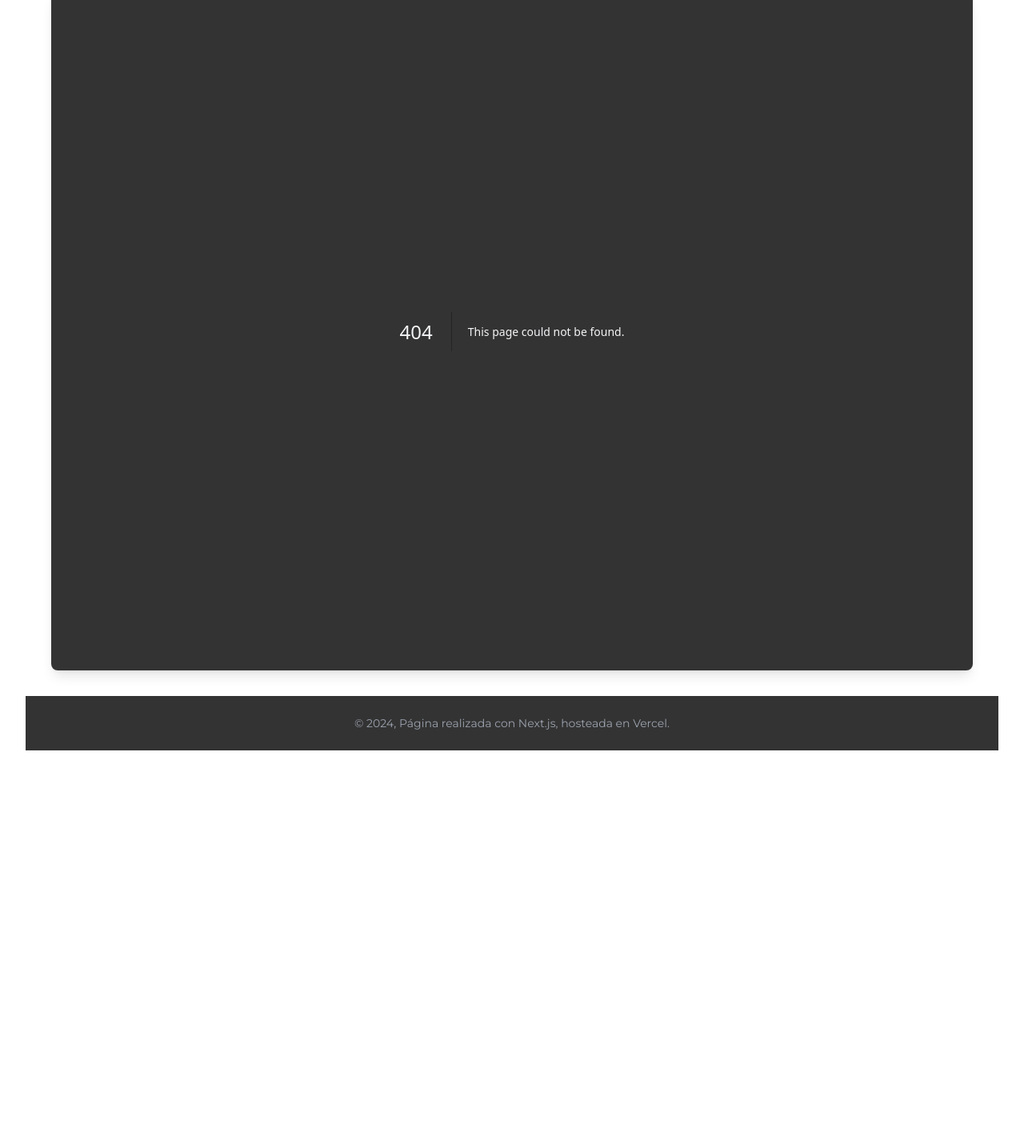
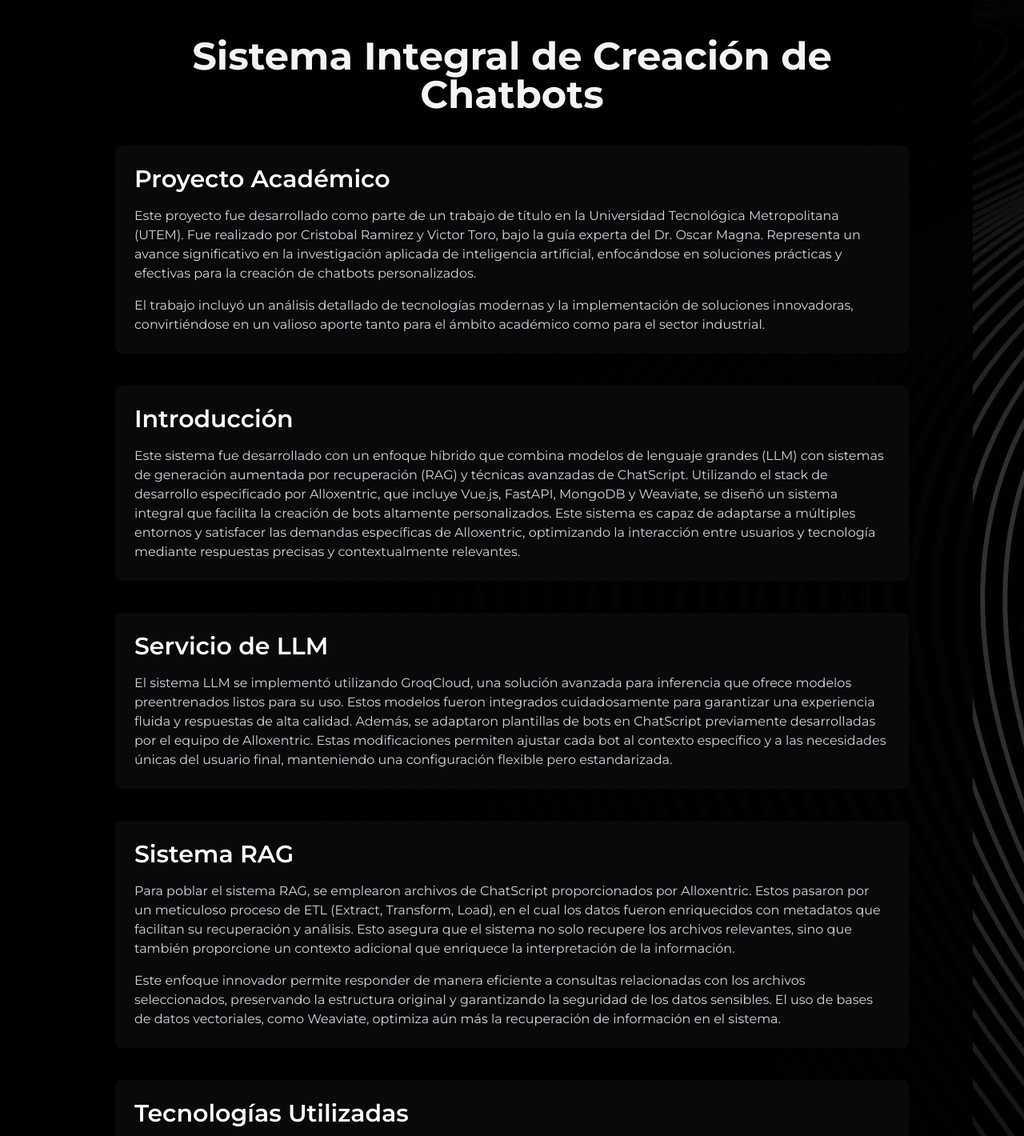
Before and after one commit to CristRamirezG/portfolio, a Next.js app: page /projects/Chatbots in a window 1280 px wide. Before the commit this address had no page. Shown: the part 138-1558 px from the top of the page at 80% size. Before the commit the page ends 1108 px from the top, so only its background shows below. Built offline with nearby package versions, Linux system fonts and the light colour scheme.

Commit message:
Nuevas fotos y pagina para chatbot

```diff
--- a/app/components/Projects.tsx
+++ b/app/components/Projects.tsx
@@ -15,9 +15,9 @@ const projects: Project[] = [
   {
     title: "Fine-tuning de Modelos LLM",
     description:
-      "2022-2024: Ajuste fino de modelos de lenguaje locales con Python y Conda, publicado en GitHub y Hugging Face. Implementación de redes convolucionales y procesos ETL para mejorar capacidades predictivas y de clasificación.",
+      "2024: Proyecto en el cual desarrolle un modelo de fine-tuning basado en mistralai/Mistral-7B-Instruct-v0.2, diseñado para responder de manera efectiva a todo tipo de consultas relacionadas con Drácula, la obra clásica de Bram Stoker publicada en 1897.",
     images: ["/project_img/Finetunning/1.png"],
-    link: "https://colab.research.google.com/drive/1yWyM0RiIIk3FcEBMaWyFcPQ6EOsFhQYk?usp=sharing",
+    link: "https://github.com/CristRamirezG/Finetunning-Mistral7B-qlora-dracula-bram-stoker-1897",
   },
   {
     title: "Bot de Discord con LLM, Text-to-Voice y Sistema RAG",
@@ -29,14 +29,14 @@ const projects: Project[] = [
   {
     title: "Sistema de Automatización de Chatbots",
     description:
-      "2024: Creación automática de chatbots en ChatScript. Integración de Vue.js, Keycloak, MongoDB, GroqCloud API, Weaviate y LangChain, optimizando memoria y concurrencia.",
+      "2024: Creación automática de chatbots en ChatScript Utilizando Modelos LLM. Integración de Vue.js, Keycloak, MongoDB, GroqCloud API, Weaviate y LangChain, optimizando memoria y concurrencia.",
     images: ["/project_img/Chatbots/1.png"],
-    link: "/",
+    link: "/projects/Chatbots",
   },
   {
     title: "Sistema de Campañas Telefónicas",
     description:
-      "2023: Desarrollo de un sistema para gestionar campañas de llamadas telefónicas. Utilización de Vue.js, FastAPI, MongoDB y Docker en un entorno robusto basado en Asterisk.",
+      "2023: Desarrollo de un sistema para gestionar campañas de llamadas telefónicas. Utilización de Vue.js, FastAPI, MongoDB y Docker en un entorno basado en Asterisk.",
     images: [
       "/project_img/Phonecampaign/1.png",
       "/project_img/Phonecampaign/2.png",
--- /dev/null
+++ b/app/projects/Chatbots/page.tsx
@@ -0,0 +1,156 @@
+import Link from "next/link";
+
+export default function Page() {
+  return (
+    <div className="max-w-5xl mx-auto px-4 py-8 space-y-10">
+      {/* Título del proyecto */}
+      <h1 className="text-5xl font-bold text-center text-shadow mb-10">
+        Sistema Integral de Creación de Chatbots
+      </h1>
+
+      {/* Proyecto Académico */}
+      <section className="bg-zinc-950 rounded-lg p-6 shadow-lg space-y-4">
+        <h2 className="text-3xl font-semibold text-white">
+          Proyecto Académico
+        </h2>
+        <p className="text-gray-300">
+          Este proyecto fue desarrollado como parte de un trabajo de título en
+          la Universidad Tecnológica Metropolitana (UTEM). Fue realizado por
+          Cristobal Ramirez y Victor Toro, bajo la guía experta del Dr. Oscar
+          Magna. Representa un avance significativo en la investigación aplicada
+          de inteligencia artificial, enfocándose en soluciones prácticas y
+          efectivas para la creación de chatbots personalizados.
+        </p>
+        <p className="text-gray-300">
+          El trabajo incluyó un análisis detallado de tecnologías modernas y la
+          implementación de soluciones innovadoras, convirtiéndose en un valioso
+          aporte tanto para el ámbito académico como para el sector industrial.
+        </p>
+      </section>
+
+      {/* Introducción */}
+      <section className="bg-zinc-950 rounded-lg p-6 shadow-lg space-y-4">
+        <h2 className="text-3xl font-semibold text-white">Introducción</h2>
+        <p className="text-gray-300">
+          Este sistema fue desarrollado con un enfoque híbrido que combina
+          modelos de lenguaje grandes (LLM) con sistemas de generación aumentada
+          por recuperación (RAG) y técnicas avanzadas de ChatScript. Utilizando
+          el stack de desarrollo especificado por Alloxentric, que incluye
+          Vue.js, FastAPI, MongoDB y Weaviate, se diseñó un sistema integral que
+          facilita la creación de bots altamente personalizados. Este sistema es
+          capaz de adaptarse a múltiples entornos y satisfacer las demandas
+          específicas de Alloxentric, optimizando la interacción entre usuarios
+          y tecnología mediante respuestas precisas y contextualmente
+          relevantes.
+        </p>
+      </section>
+
+      {/* Servicio de LLM */}
+      <section className="bg-zinc-950 rounded-lg p-6 shadow-lg space-y-4">
+        <h2 className="text-3xl font-semibold text-white">Servicio de LLM</h2>
+        <p className="text-gray-300">
+          El sistema LLM se implementó utilizando GroqCloud, una solución
+          avanzada para inferencia que ofrece modelos preentrenados listos para
+          su uso. Estos modelos fueron integrados cuidadosamente para garantizar
+          una experiencia fluida y respuestas de alta calidad. Además, se
+          adaptaron plantillas de bots en ChatScript previamente desarrolladas
+          por el equipo de Alloxentric. Estas modificaciones permiten ajustar
+          cada bot al contexto específico y a las necesidades únicas del usuario
+          final, manteniendo una configuración flexible pero estandarizada.
+        </p>
+      </section>
+
+      {/* Sistema RAG */}
+      <section className="bg-zinc-950 rounded-lg p-6 shadow-lg space-y-4">
+        <h2 className="text-3xl font-semibold text-white">Sistema RAG</h2>
+        <p className="text-gray-300">
+          Para poblar el sistema RAG, se emplearon archivos de ChatScript
+          proporcionados por Alloxentric. Estos pasaron por un meticuloso
+          proceso de ETL (Extract, Transform, Load), en el cual los datos fueron
+          enriquecidos con metadatos que facilitan su recuperación y análisis.
+          Esto asegura que el sistema no solo recupere los archivos relevantes,
+          sino que también proporcione un contexto adicional que enriquece la
+          interpretación de la información.
+        </p>
+        <p className="text-gray-300">
+          Este enfoque innovador permite responder de manera eficiente a
+          consultas relacionadas con los archivos seleccionados, preservando la
+          estructura original y garantizando la seguridad de los datos
+          sensibles. El uso de bases de datos vectoriales, como Weaviate,
+          optimiza aún más la recuperación de información en el sistema.
+        </p>
+      </section>
+
+      {/* Tecnologías Utilizadas */}
+      <section className="bg-zinc-950 rounded-lg p-6 shadow-lg space-y-4">
+        <h2 className="text-3xl font-semibold text-white">
+          Tecnologías Utilizadas
+        </h2>
+        <div className="grid grid-cols-2 gap-4">
+          <div className="bg-gray-700 rounded p-4">
+            <h3 className="text-2xl font-bold text-white">Frontend</h3>
+            <p className="text-gray-300">
+              Desarrollado con Vue.js y Vuetify para crear interfaces modernas,
+              intuitivas y altamente responsivas.
+            </p>
+          </div>
+          <div className="bg-gray-700 rounded p-4">
+            <h3 className="text-2xl font-bold text-white">Backend</h3>
+            <p className="text-gray-300">
+              Construido sobre FastAPI, una herramienta robusta que permite
+              manejar APIs de manera eficiente, con soporte para procesamiento
+              en tiempo real.
+            </p>
+          </div>
+          <div className="bg-gray-700 rounded p-4">
+            <h3 className="text-2xl font-bold text-white">Base de Datos</h3>
+            <p className="text-gray-300">
+              MongoDB para el almacenamiento escalable de datos y Weaviate para
+              la gestión eficiente de datos vectoriales relacionados con la
+              recuperación de información.
+            </p>
+          </div>
+          <div className="bg-gray-700 rounded p-4">
+            <h3 className="text-2xl font-bold text-white">Procesamiento</h3>
+            <p className="text-gray-300">
+              Integración con GroqCloud y modelos avanzados de LLM que
+              garantizan respuestas contextuales y relevantes.
+            </p>
+          </div>
+        </div>
+      </section>
+
+      {/* Vista Demo */}
+      <section className="bg-zinc-950 rounded-lg p-6 shadow-lg space-y-4">
+        <h2 className="text-3xl font-semibold text-white">Demo del Sistema</h2>
+        <p className="text-gray-300">
+          En esta demo, se está creando un bot para un canal web con interacción
+          inicial automática (<strong>Onbound</strong>), configurado en inglés. El prompt
+          utilizado describe un bot diseñado para promocionar el nuevo juego de
+          Valve, <strong>Deadlock</strong>, que actualmente se encuentra en beta
+          cerrada a través de Steam. El bot debe ser capaz de:
+        </p>
+        <ul className="list-disc list-inside text-gray-300 space-y-2">
+          <li>Proporcionar información sobre el Discord del juego.</li>
+          <li>Mostrar estadísticas de los jugadores.</li>
+          <li>Indicar cómo obtener acceso a la beta cerrada.</li>
+        </ul>
+        <p className="text-gray-300">
+          Todo esto se realiza utilizando el modelo{" "}
+          <strong>Llama 3.3 70B-Versatile</strong>, proporcionado por{" "}
+          <strong>GroqCloud API</strong>.
+        </p>
+        <iframe
+          width="100%"
+          height="500"
+          src="https://www.youtube.com"
+          title="Demo del Sistema Híbrido LLM y RAG"
+          frameBorder="0"
+          allow="accelerometer; autoplay; clipboard-write; encrypted-media; gyroscope; picture-in-picture; web-share"
+          referrerPolicy="strict-origin-when-cross-origin"
+          allowFullScreen
+        ></iframe>
+      </section>
+    </div>
+  );
+}
--- a/app/projects/Discord_Bot/page.tsx
+++ b/app/projects/Discord_Bot/page.tsx
@@ -7,6 +7,15 @@ export default function Page() {
       <h1 className="text-4xl font-bold text-shadow mb-6">
         Bot de Discord con LLM, Text-to-Voice y Sistema RAG
       </h1>
+
+      <section className="bg-black/60 backdrop-blur-sm rounded-lg p-6 shadow-lg space-y-6">
+        <h2 className="text-2xl font-semibold text-gray-100 mb-4">
+          Sobre el Proyecto
+        </h2>
+        <p className="text-gray-300">
+          Este bot combina transcripción de audio, generación de respuestas mediante un LLM y reproducción de audio en Discord. Su diseño modular incluye un dashboard seguro en Flask con OAuth2 para personalización, y un sistema RAG para respuestas precisas usando datos contextuales cargados por el usuario.
+        </p>
+      </section>
 
       <section className="bg-black/60 backdrop-blur-sm rounded-lg p-6 shadow-lg space-y-6">
         <h2 className="text-2xl font-semibold text-gray-100">
@@ -78,15 +87,6 @@ export default function Page() {
             </Link>
         </div>
       </section>
-
-      <section className="bg-black/60 backdrop-blur-sm rounded-lg p-6 shadow-lg">
-        <h2 className="text-2xl font-semibold text-gray-100 mb-4">
-          Sobre el Proyecto
-        </h2>
-        <p className="text-gray-300">
-          Este bot combina transcripción de audio, generación de respuestas mediante un LLM y reproducción de audio en Discord. Su diseño modular incluye un dashboard seguro en Flask con OAuth2 para personalización, y un sistema RAG para respuestas precisas usando datos contextuales cargados por el usuario.
-        </p>
-      </section>
     </div>
   );
 }
```
Also changed, not shown: public/project_img/Discordbot/1.png, public/project_img/Discordbot/2.png.
